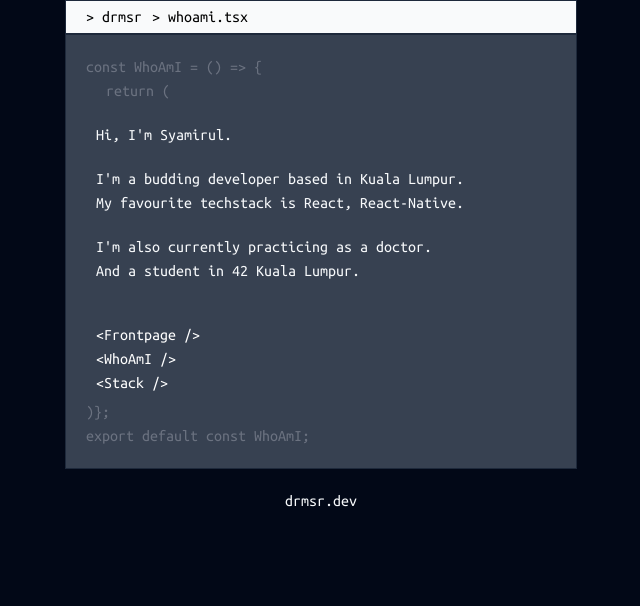
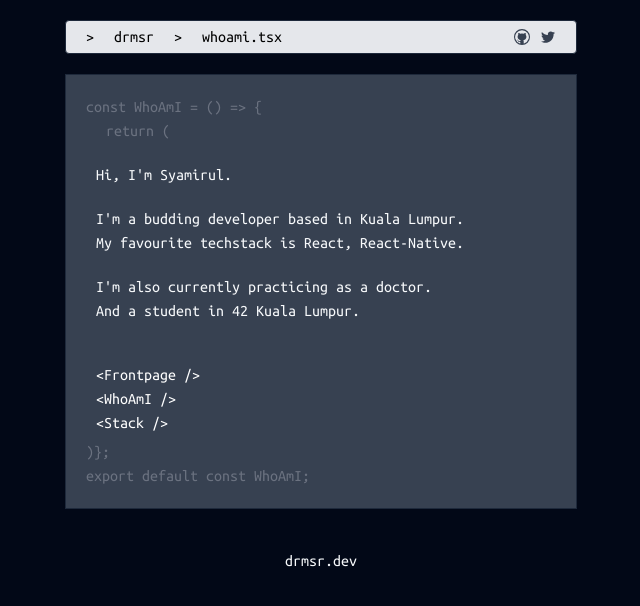
Before and after one commit to dr-msr/web, a Next.js app: page / in a window 1280 px wide. Both pictures are taken after a click on the element "<WhoAmI />". Shown: the top 606 px of the page, without its empty margins (319-959 px from the left). Built offline with nearby package versions, Linux system fonts and the light colour scheme.

Commit message:
update navbar

```diff
--- a/app/page.tsx
+++ b/app/page.tsx
@@ -7,7 +7,7 @@ import { Navi } from '@/lib/navi';
 
 export default function Home() {
 return (
-	<div className='container mx-auto relative max-w-xl'>
+	<div className='container mx-auto relative max-w-xl flex flex-col gap-5'>
 		<Navi>
 			<Navbar />
 			<Content />
--- a/components/navbar.tsx
+++ b/components/navbar.tsx
@@ -1,34 +1,130 @@
 import { listContent, useNavi } from "@/lib/navi";
-import { useState } from "react";
+import { CSSProperties, useState } from "react";
+import { VscGithub, VscTwitter } from "react-icons/vsc";
 
 export default function Navbar() {
 	const { currentContent, setCurrentContent } = useNavi();
 	const [hoverHome, setHoverHome] = useState(false);
 
+
+	const handleTopButton = (e: React.MouseEvent<HTMLDivElement>) => {
+		const buttonElement = (e.currentTarget as HTMLDivElement).style;
+			buttonElement.color = 'white';
+			buttonElement.transition = 'color 0.3s'
+			buttonElement.borderWidth = '2',
+			buttonElement.borderRadius = '10',
+			buttonElement.borderStyle= 'solid,',
+			buttonElement.backgroundColor = '#374151',
+			buttonElement.padding = '10',
+
+		(e.currentTarget as HTMLDivElement).addEventListener('mouseleave', () => {
+			buttonElement.color = '#374151';
+			buttonElement.transition = 'color 0.3s';
+			buttonElement.borderWidth = '2';
+			buttonElement.borderRadius = '10';
+			buttonElement.backgroundColor = '';
+			buttonElement.borderStyle= 'none';
+			buttonElement.padding = '10';
+
+		});
+	  };
+
+
+	const handleNaviBreadcrumb = (e : React.MouseEvent) => {
+		(e.currentTarget as HTMLDivElement).addEventListener('mouseenter', () => {
+
+		});
+
+		(e.currentTarget as HTMLDivElement).addEventListener('mouseleave', () => {
+
+		});
+	};
+
+
+
+
+
 	if (currentContent.title == "drmsr.tsx") {
 			return(
-				<div className={'sticky top-0 left-0 right-0 border p-1 pl-5 bg-gray-50 flex-row' } style={{display:'flex', gap:10}}>
+				<div className={'sticky top-0 left-0 right-0 border rounded mt-5 p-1 pl-5 pr-5 bg-gray-200 divide-gray-800 flex-row' } style={{display:'flex', gap:10, justifyContent:"space-between"}}>
+					<div style={{display:"flex", flexDirection:"row", gap:10, alignItems:"center"}}>
+						<div style={{color:"black"}}> {'>'} </div>
 						<div
 							onMouseEnter={() => setHoverHome(true)}
 							onMouseLeave={() => setHoverHome(false)}
 							onClick={() => setCurrentContent(listContent[0])}
-						style={{ color: hoverHome ? 'red' : 'black', transition: 'color 0.3s' }}>
-							 {'>'} drmsr.tsx
+							style={{
+								color: hoverHome ? 'white' : 'black',
+								transition: 'color 0.3s,',
+
+								borderWidth:0,
+								borderStyle: hoverHome? "solid" : "none",
+								paddingLeft:10,
+								paddingRight:10,
+								borderRadius:10,
+								backgroundColor: hoverHome? "gray" : "",
+								}}>
+								drmsr.tsx
+						</div>
+					</div>
+					<div style={TopButtonStyles}>
+						<div onMouseEnter={(e) => handleTopButton(e)}><VscGithub /></div>
+						<div onMouseEnter={(e) => handleTopButton(e)}><VscTwitter /></div>
 					</div>
 				</div>
 			)
 	} else {
 			return (
-
-			<div className={'sticky top-0 left-0 right-0 border p-1 pl-5 bg-gray-50 flex-row'} style={{ display: 'flex', gap: 10 }}>
+				<div className={'sticky top-0 left-0 right-0 border rounded mt-5 p-1 pl-5 pr-5 bg-gray-200 divide-gray-800 flex-row' } style={{display:'flex', gap:10, justifyContent:"space-between"}}>
+				<div style={{display:"flex", flexDirection:"row", gap:10, alignItems:"center"}}>
+					<div style={{color:"black"}}> {'>'} </div>
 					<div
 						onMouseEnter={() => setHoverHome(true)}
 						onMouseLeave={() => setHoverHome(false)}
 						onClick={() => setCurrentContent(listContent[0])}
-						style={{ color: hoverHome ? 'red' : 'black', transition: 'color 0.3s' }}>
-						{'>'} drmsr
+						style={{
+							color: hoverHome ? 'white' : 'black',
+							transition: 'color 0.3s,',
+
+							borderWidth:0,
+							borderStyle: hoverHome? "solid" : "none",
+							paddingLeft:10,
+							paddingRight:10,
+							borderRadius:10,
+							backgroundColor: hoverHome? "gray" : "",
+							}}>
+						drmsr
 					</div>
-					<div><span style={{color:'black'}}>{'> '}{currentContent.title}</span></div></div>
-				);
+					<div style={{display:"flex", flexDirection:"row", gap:10, alignItems:"center", color:"black"}}>
+							<div>{'> '}</div>
+							<div
+							style={{
+								transition: 'color 0.3s,',
+								paddingLeft:10,
+								paddingRight:10,
+								}}>
+									{currentContent.title}</div>
+							</div>
+
+
+					</div>
+					<div style={TopButtonStyles}>
+						<div onMouseEnter={(e) => handleTopButton(e)}><VscGithub /></div>
+						<div onMouseEnter={(e) => handleTopButton(e)}><VscTwitter /></div>
+					</div>
+				</div>
+			)
+
+
+
+
 		}
 }
+
+const TopButtonStyles : CSSProperties = {
+	alignSelf:"center",
+	color:"#374151",
+	flexDirection: 'row',
+	display:"flex",
+	gap:10,
+}
--- a/next.config.js
+++ b/next.config.js
@@ -1,13 +1,4 @@
 /** @type {import('next').NextConfig} */
-const nextConfig = {
-	images: {
-		remotePatterns: [
-		  {
-			protocol: 'https',
-			hostname: 'github.com',
-		  },
-		],
-	  },
-}
+const nextConfig = {}
 
 module.exports = nextConfig
--- a/package.json
+++ b/package.json
@@ -16,6 +16,7 @@
     "prismjs": "^1.29.0",
     "react": "^18",
     "react-dom": "^18",
+    "react-icons": "^4.12.0",
     "react-simple-code-editor": "^0.13.1",
     "react-syntax-highlighter": "^15.5.0",
     "tailwind-merge": "^2.2.0",
```
Also changed, not shown: 1 other file (tests, documents, lock files or other folders). Lines whose indentation alone changed are shown as unchanged.
